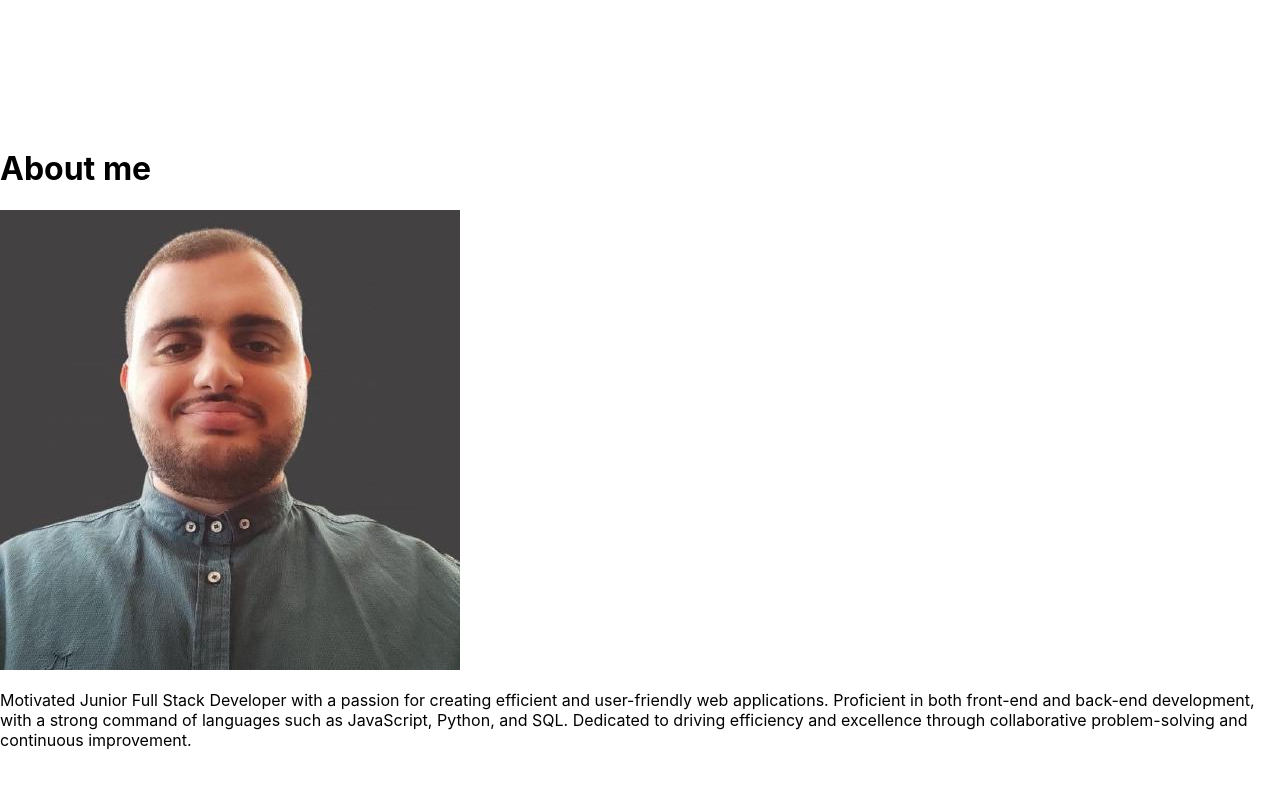
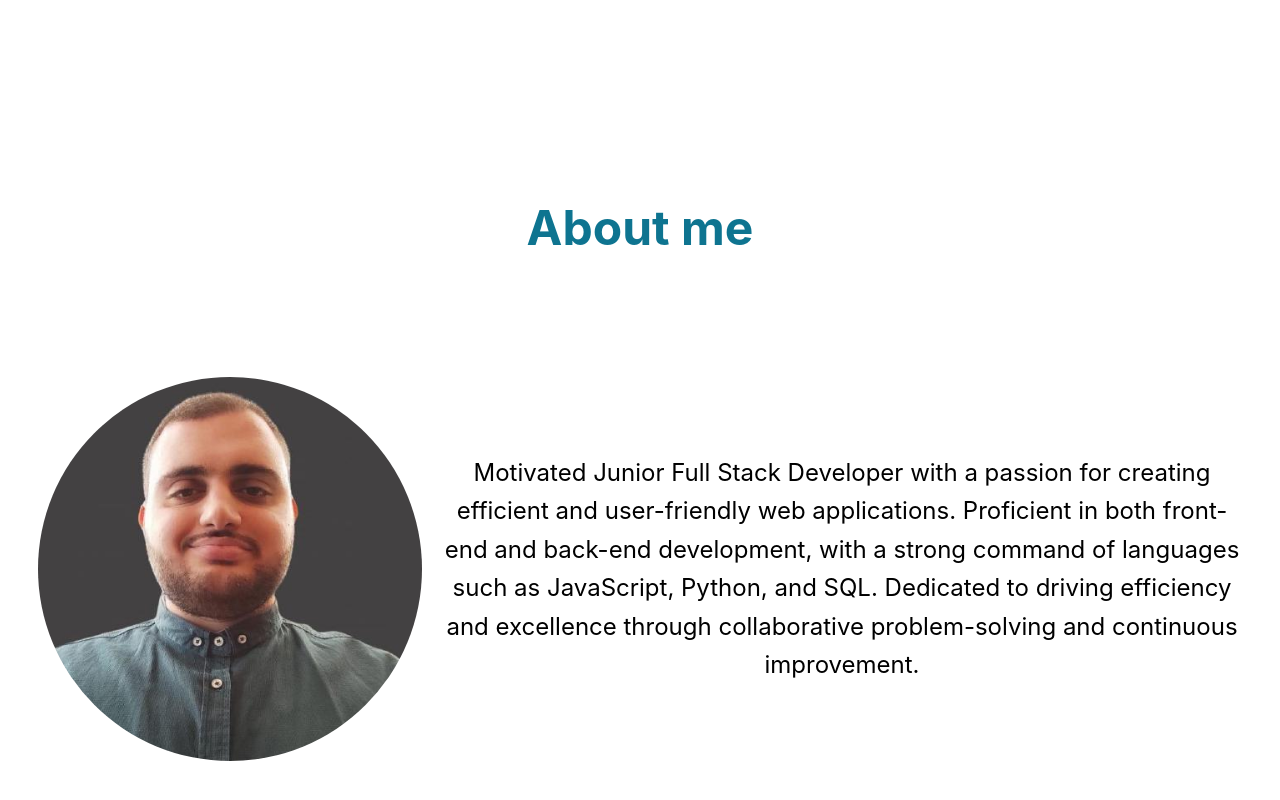
Before and after one commit to Izzeddin-Samara/my-portfolio, a React (Create React App) app: page / in a window 1280 px wide. Shown: the part 592-1392 px from the top of the page. Before the commit the page ends 1358 px from the top, so only its background shows below. Built offline with nearby package versions, Linux system fonts and the light colour scheme.

Commit message:
Add styling to About component

```diff
--- a/src/App.css
+++ b/src/App.css
@@ -50,3 +50,39 @@ nav h1 {
 .welcome h1 {
   font-size: 70px;
 }
+
+.about {
+  margin-top: 70px;
+}
+
+.about h1 {
+  text-align: center;
+  font-size: 3rem;
+  color: rgb(14, 116, 144);
+  font-weight: bolder;
+}
+
+.about-body {
+  display: flex;
+  justify-content: center;
+  align-items: center;
+  gap: 20px;
+  height: 70vh;
+  flex-wrap: wrap;
+  margin-top: 20px;
+}
+
+.about-body img {
+  border-radius: 50%;
+  width: 30%;
+  max-width: 400px;
+  height: auto;
+}
+
+.about-body p {
+  max-width: 800px;
+  text-align: center;
+  font-size: 1.5rem;
+  line-height: 1.6;
+  margin: 0;
+}
--- a/src/components/About.js
+++ b/src/components/About.js
@@ -2,9 +2,9 @@ import React from 'react'
 
 const About = () => {
     return (
-        <div>
+        <div className='about'>
             <h1>About me</h1>
-            <div>
+            <div className='about-body'>
                 <img src="izzeddin-image.jpg" alt="Izzeddin-image" />
                 <p>Motivated Junior Full Stack Developer with a passion for creating efficient and user-friendly web applications. Proficient in both front-end and back-end development, with a strong command of languages such as JavaScript, Python, and SQL. Dedicated to driving efficiency and excellence through collaborative problem-solving and continuous improvement.</p>
             </div>
```
